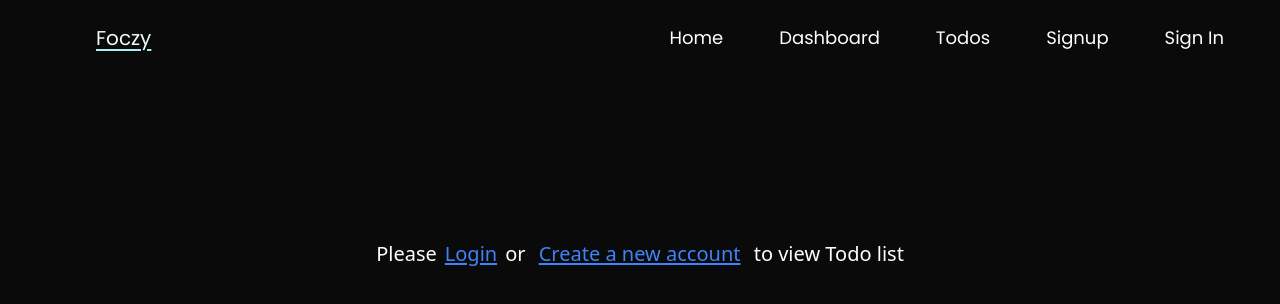
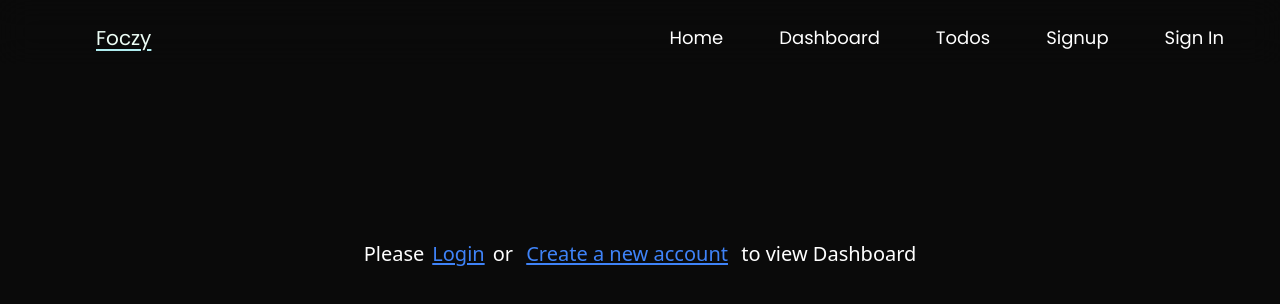
Before and after one commit to Avin-7/pomodoro-timer, a React (Vite) app: page /dashboard in a window 1280 px wide. Shown: the top 304 px of the page. Built offline with nearby package versions, Linux system fonts and the light colour scheme; no server answers.

Commit message:
modify the text content

```diff
--- a/src/components/Dashboard/Dashboard.jsx
+++ b/src/components/Dashboard/Dashboard.jsx
@@ -93,7 +93,7 @@ function Dashboard() {
             >
               Create a new account
             </Link>{" "}
-            to view Todo list
+            to view Dashboard
           </h1>
         </div>
       )}
```
